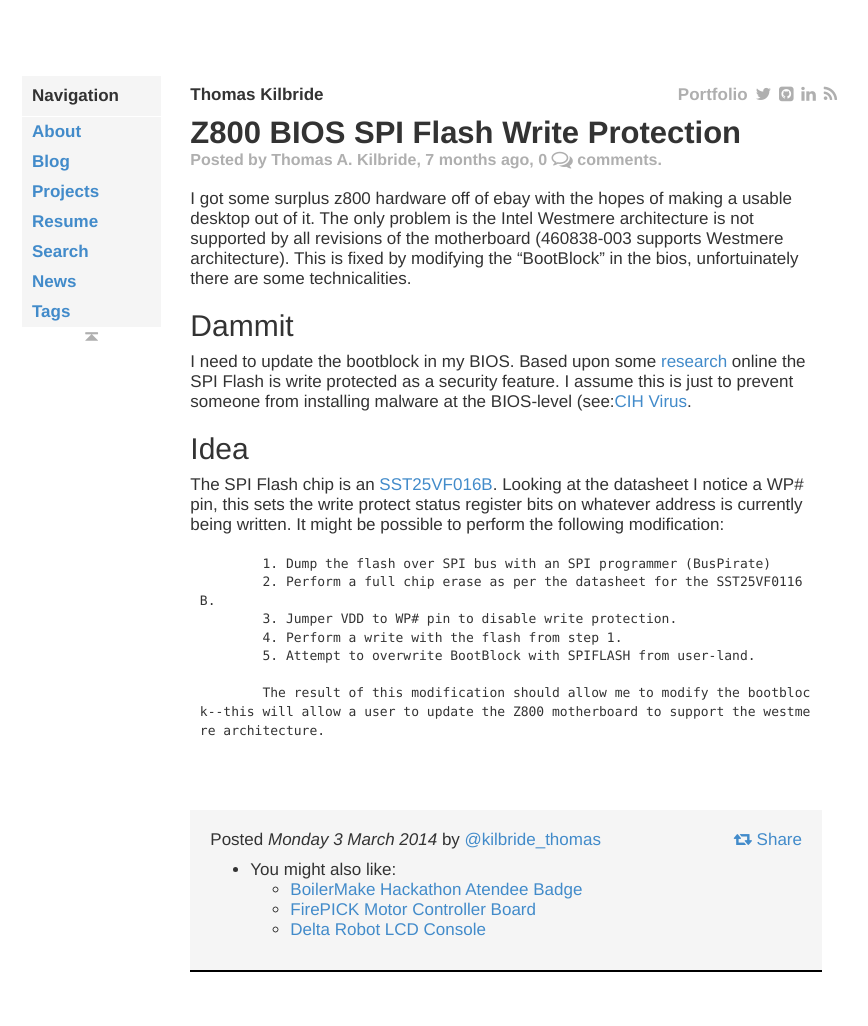
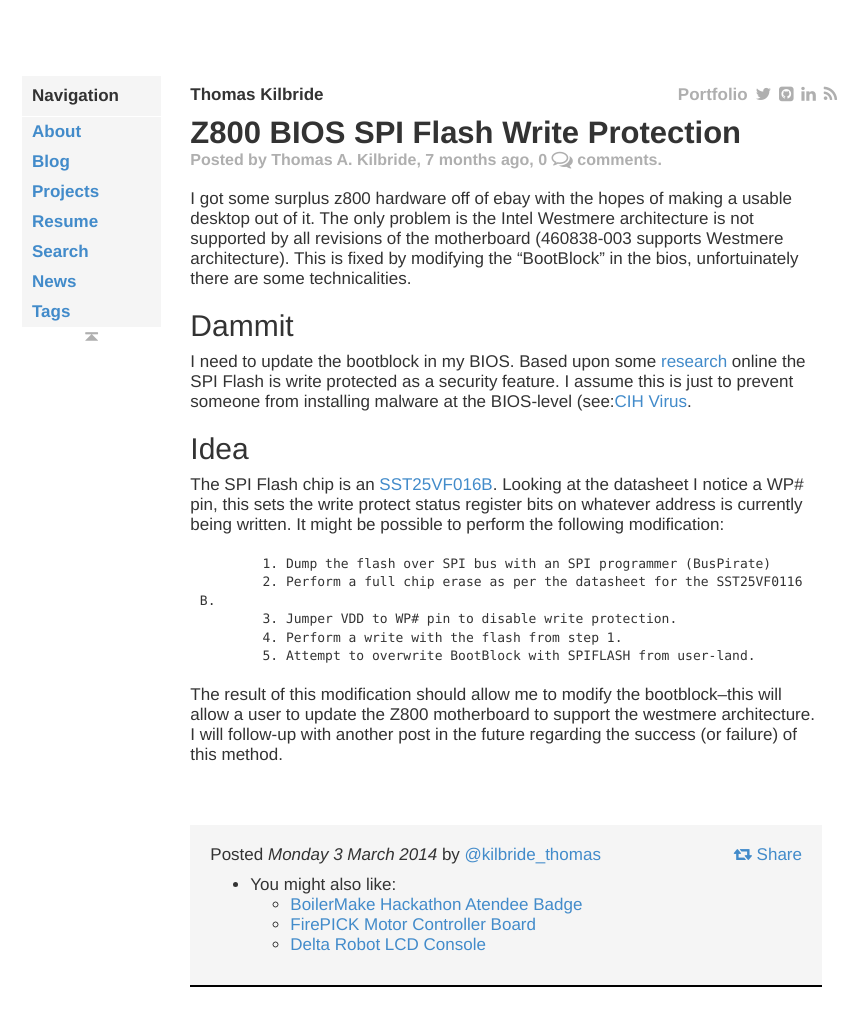
Before and after one commit to obnauticus/obnauticus.github.io, a Jekyll site: the page built from blog/_posts/2014-09-25-fixing-my-z800.md, in a window 1280 px wide and 1107 px high. Shown: the top 1026 px of the window, without its empty margins (203-1071 px from the left). Built offline with Jekyll 4.4.1, drawn with Linux system fonts in a browser that asks for light colours; nearby versions of some CDN libraries; some web fonts are replaced; Markdown is read by kramdown in place of the engine named in the settings; comment, search, counter and statistics services are not loaded.

Commit message:
adding z800 post more

```diff
--- a/blog/_posts/2014-09-25-fixing-my-z800.md
+++ b/blog/_posts/2014-09-25-fixing-my-z800.md
@@ -22,4 +22,4 @@
 		4. Perform a write with the flash from step 1.
 		5. Attempt to overwrite BootBlock with SPIFLASH from user-land.
 
-		The result of this modification should allow me to modify the bootblock--this will allow a user to update the Z800 motherboard to support the westmere architecture.
+The result of this modification should allow me to modify the bootblock--this will allow a user to update the Z800 motherboard to support the westmere architecture. I will follow-up with another post in the future regarding the success (or failure) of this method.
```
